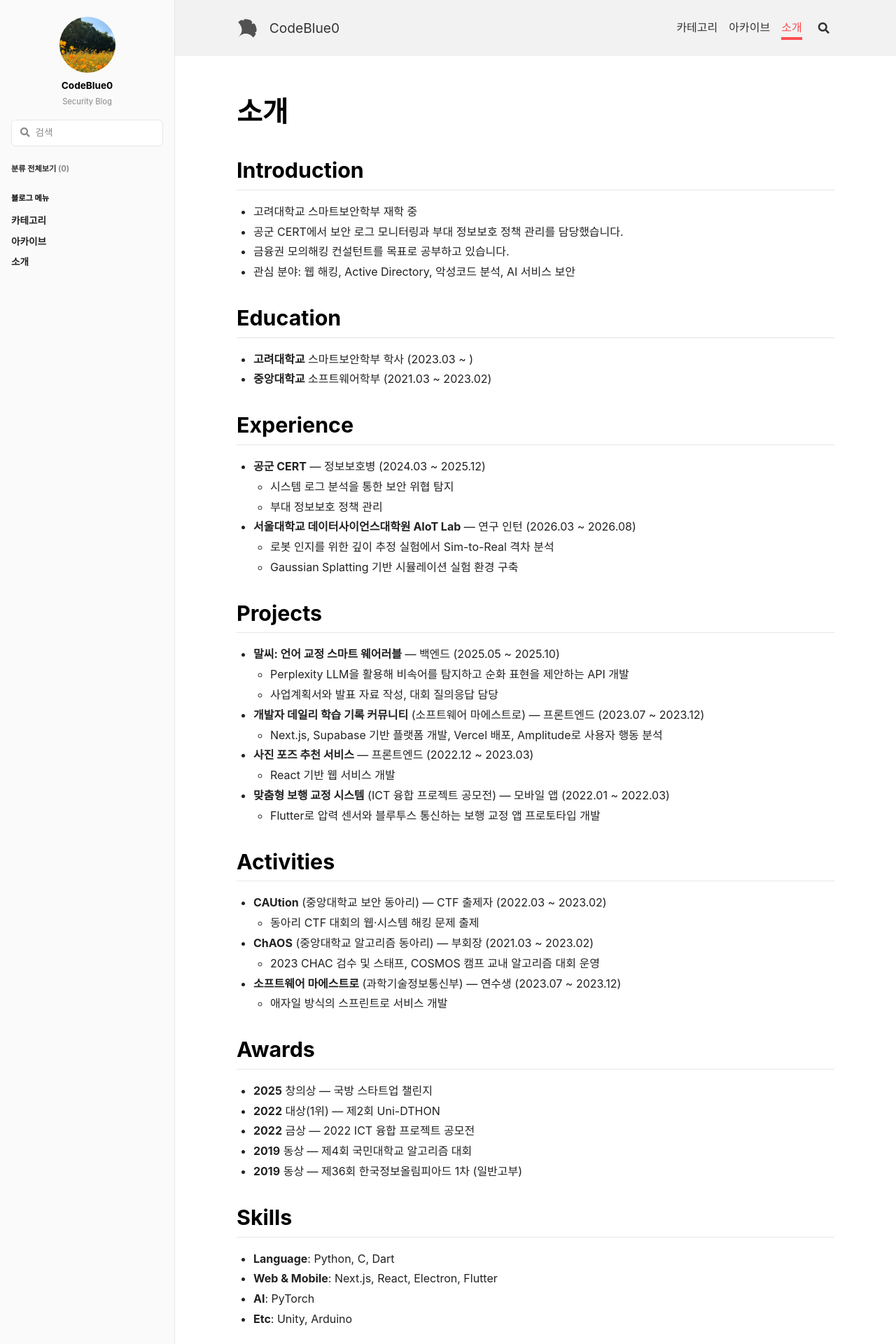
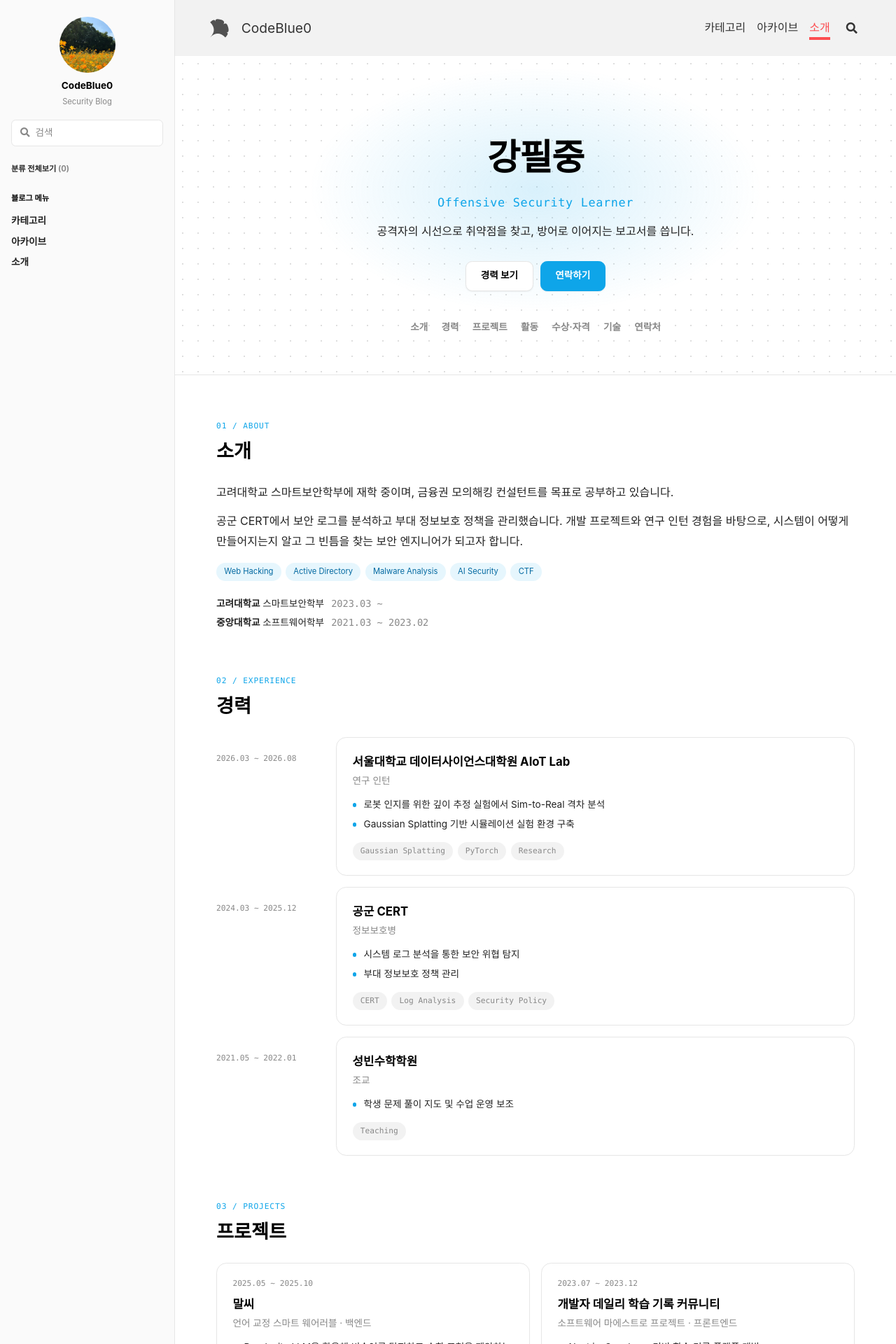
Before and after one commit to CodeBlue0/codeblue0.github.io, a Jekyll site: the page built from about.html, in a window 1280 px wide. Shown: the top 1920 px of the page at 70% size. Built offline with Jekyll 4.4.1, drawn with Linux system fonts in a browser that asks for light colours; nearby versions of some CDN libraries; some of the changed text lies outside the part shown.

Commit message:
Redesign about page as a portfolio with data-driven sections
Co-Authored-By: Claude Opus 5 <noreply@anthropic.com>

```diff
--- /dev/null
+++ b/_data/profile.yml
@@ -0,0 +1,136 @@
+# About page content (rendered by about.html). Edit text here; the layout stays the same.
+
+name: 강필중
+name_en: Philjoong Kang
+role: Offensive Security Learner
+tagline: 공격자의 시선으로 취약점을 찾고, 방어로 이어지는 보고서를 씁니다.
+
+about:
+  - 고려대학교 스마트보안학부에 재학 중이며, 금융권 모의해킹 컨설턴트를 목표로 공부하고 있습니다.
+  - 공군 CERT에서 보안 로그를 분석하고 부대 정보보호 정책을 관리했습니다. 개발 프로젝트와 연구 인턴 경험을 바탕으로, 시스템이 어떻게 만들어지는지 알고 그 빈틈을 찾는 보안 엔지니어가 되고자 합니다.
+interests: [Web Hacking, Active Directory, Malware Analysis, AI Security, CTF]
+
+experience:
+  - org: 서울대학교 데이터사이언스대학원 AIoT Lab
+    role: 연구 인턴
+    period: "2026.03 ~ 2026.08"
+    items:
+      - 로봇 인지를 위한 깊이 추정 실험에서 Sim-to-Real 격차 분석
+      - Gaussian Splatting 기반 시뮬레이션 실험 환경 구축
+    tags: [Gaussian Splatting, PyTorch, Research]
+  - org: 공군 CERT
+    role: 정보보호병
+    period: "2024.03 ~ 2025.12"
+    items:
+      - 시스템 로그 분석을 통한 보안 위협 탐지
+      - 부대 정보보호 정책 관리
+    tags: [CERT, Log Analysis, Security Policy]
+  - org: 성빈수학학원
+    role: 조교
+    period: "2021.05 ~ 2022.01"
+    items:
+      - 학생 문제 풀이 지도 및 수업 운영 보조
+    tags: [Teaching]
+
+projects:
+  - name: 말씨
+    desc: 언어 교정 스마트 웨어러블
+    role: 백엔드
+    period: "2025.05 ~ 2025.10"
+    items:
+      - Perplexity LLM을 활용해 비속어를 탐지하고 순화 표현을 제안하는 API 개발
+      - 사업계획서·발표 자료 작성, 대회 질의응답 담당
+    tags: [LLM API, Backend]
+  - name: 개발자 데일리 학습 기록 커뮤니티
+    desc: 소프트웨어 마에스트로 프로젝트
+    role: 프론트엔드
+    period: "2023.07 ~ 2023.12"
+    items:
+      - Next.js, Supabase 기반 학습 기록 플랫폼 개발
+      - Vercel 배포, Amplitude로 사용자 행동 분석
+    tags: [Next.js, Supabase, Vercel]
+  - name: 사진 포즈 추천 서비스
+    desc: 촬영 포즈 추천 웹 서비스
+    role: 프론트엔드
+    period: "2022.12 ~ 2023.03"
+    items:
+      - React 기반 웹 서비스 개발
+    tags: [React]
+  - name: 맞춤형 보행 교정 시스템
+    desc: ICT 융합 프로젝트 공모전 금상
+    role: 모바일 앱
+    period: "2022.01 ~ 2022.03"
+    items:
+      - Flutter로 압력 센서와 블루투스 통신하는 보행 교정 앱 프로토타입 개발
+    tags: [Flutter, Bluetooth, IoT]
+
+activities:
+  - org: CAUtion
+    desc: 중앙대학교 보안 동아리
+    role: CTF 출제자
+    period: "2022.03 ~ 2023.02"
+    items:
+      - 동아리 CTF 대회의 웹·시스템 해킹 문제 출제
+  - org: ChAOS
+    desc: 중앙대학교 알고리즘 동아리
+    role: 부회장
+    period: "2021.03 ~ 2023.02"
+    items:
+      - 2023 CHAC 검수 및 스태프, COSMOS 캠프 교내 알고리즘 대회 운영
+  - org: 소프트웨어 마에스트로
+    desc: 과학기술정보통신부
+    role: 연수생
+    period: "2023.07 ~ 2023.12"
+    items:
+      - 애자일 스프린트 방식으로 서비스 개발
+
+education:
+  - school: 고려대학교
+    major: 스마트보안학부
+    period: "2023.03 ~"
+  - school: 중앙대학교
+    major: 소프트웨어학부
+    period: "2021.03 ~ 2023.02"
+
+awards:
+  - year: 2025
+    title: 창의상
+    event: 국방 스타트업 챌린지
+  - year: 2022
+    title: 대상 (1위)
+    event: 제2회 Uni-DTHON
+  - year: 2022
+    title: 금상
+    event: 2022 ICT 융합 프로젝트 공모전
+  - year: 2019
+    title: 동상
+    event: 제4회 국민대학교 알고리즘 대회
+  - year: 2019
+    title: 동상
+    event: 제36회 한국정보올림피아드 1차 (일반고부)
+
+certifications:
+  - name: 정보처리산업기사
+    issuer: 한국산업인력공단
+    date: "2025.07"
+  - name: TOPCIT 618 / 1000
+    issuer: 정보통신기획평가원
+    date: "2023.10"
+
+skills:
+  - group: Language
+    items: [Python, C, Dart]
+  - group: Web & Mobile
+    items: [Next.js, React, Electron, Flutter]
+  - group: AI
+    items: [PyTorch]
+  - group: Etc
+    items: [Unity, Arduino]
+
+contact:
+  - label: GitHub
+    icon: fab fa-github
+    url: https://github.com/CodeBlue0
+  - label: RSS
+    icon: fas fa-rss
+    url: /feed.xml
--- a/_sass/custom.scss
+++ b/_sass/custom.scss
@@ -106,4 +106,217 @@
   li.active > a { color: $main-color-1; }
 }
 
+
+/* About page (about.html + _data/profile.yml) */
+$profile-accent: #0ea5e9;
+$profile-accent-d: #0369a1;
+$profile-mono: map-get($base, font-family-code);
+
+.profile {
+  padding-bottom: map-get($spacers, 6);
+  color: $text-color;
+  h3 { margin: 0; font-size: 1.05rem; color: $text-color-d; }
+  ul { list-style: none; margin: 0; padding: 0; }
+}
+.profile__mono { font-family: $profile-mono; }
+
+.profile__hero {
+  position: relative;
+  padding: 6.5rem map-get($spacers, 4) 3.5rem;
+  border-bottom: 1px solid $border-color-l;
+  text-align: center;
+  background:
+    radial-gradient(ellipse 45% 55% at 50% 42%, rgba($profile-accent, .16), transparent 70%),
+    radial-gradient(circle, rgba(#000, .13) 1px, transparent 1.2px) 0 0 / 22px 22px;
+}
+.profile__name {
+  margin: 0;
+  font-size: 3.2rem;
+  font-weight: 800;
+  letter-spacing: -.02em;
+  color: $text-color-d;
+}
+.profile__role {
+  margin: .6rem 0 0;
+  font-family: $profile-mono;
+  font-size: 1.05rem;
+  letter-spacing: .04em;
+  color: $profile-accent;
+}
+.profile__tagline {
+  margin: 1rem 0 0;
+  color: $text-color;
+}
+.profile__actions {
+  display: flex;
+  flex-wrap: wrap;
+  justify-content: center;
+  gap: .6rem;
+  margin-top: 1.8rem;
+}
+.profile__btn {
+  display: inline-flex;
+  align-items: center;
+  gap: .4rem;
+  padding: .6rem 1.3rem;
+  font-size: map-get($base, font-size-sm);
+  font-weight: 600;
+  color: $text-color-d !important;
+  text-decoration: none !important;
+  background: $background-color;
+  border: 1px solid $border-color-l;
+  border-radius: .6rem;
+  box-shadow: 0 1px 2px rgba(#000, .06);
+  transition: transform .15s, box-shadow .15s;
+  &:hover { transform: translateY(-1px); box-shadow: 0 4px 12px rgba(#000, .08); }
+}
+.profile__btn--primary {
+  color: #fff !important;
+  background: $profile-accent;
+  border-color: $profile-accent;
+}
+.profile__nav {
+  display: flex;
+  flex-wrap: wrap;
+  justify-content: center;
+  gap: .2rem 1.2rem;
+  margin-top: 2.6rem;
+  font-size: map-get($base, font-size-sm);
+  a { color: $text-color-l !important; text-decoration: none !important; }
+  a:hover { color: $profile-accent !important; }
+}
+
+.profile__section {
+  max-width: 960px;
+  margin: 0 auto;
+  padding: 4rem map-get($spacers, 4) 0;
+  scroll-margin-top: 1rem;
+}
+.profile__label {
+  margin: 0;
+  font-family: $profile-mono;
+  font-size: map-get($base, font-size-xs);
+  letter-spacing: .08em;
+  text-transform: uppercase;
+  color: $profile-accent;
+}
+.profile__title {
+  margin: .3rem 0 1.4rem;
+  padding: 0;
+  font-size: 1.7rem;
+  font-weight: 800;
+  border: 0;
+  color: $text-color-d;
+}
+.profile__text { margin: 0 0 .8rem; line-height: 1.8; }
+.profile__sub {
+  margin: .2rem 0 .7rem;
+  font-size: map-get($base, font-size-sm);
+  color: $text-color-l;
+}
+
+.profile__chips, .profile__tags {
+  display: flex;
+  flex-wrap: wrap;
+  gap: .4rem;
+  li {
+    padding: .25rem .7rem;
+    font-size: map-get($base, font-size-xs);
+    border-radius: 999px;
+  }
+}
+.profile__chips {
+  margin-top: 1rem !important;
+  li { color: $profile-accent-d; background: rgba($profile-accent, .1); }
+}
+.profile__tags {
+  margin-top: .9rem !important;
+  li { font-family: $profile-mono; color: $text-color-l; background: $text-background-color; }
+}
+.profile__edu {
+  margin-top: 1.4rem;
+  display: grid;
+  gap: .3rem;
+  font-size: map-get($base, font-size-sm);
+  .profile__mono { margin-left: .4rem; color: $text-color-l; }
+}
+
+.profile__card {
+  padding: 1.3rem 1.4rem;
+  background: $background-color;
+  border: 1px solid $border-color-l;
+  border-radius: .9rem;
+  transition: border-color .15s, box-shadow .15s;
+  &:hover { border-color: rgba($profile-accent, .45); box-shadow: 0 6px 20px rgba($profile-accent, .08); }
+}
+.profile__list {
+  li {
+    position: relative;
+    padding-left: 1rem;
+    margin-top: .3rem;
+    font-size: map-get($base, font-size-sm);
+    line-height: 1.7;
+    &::before {
+      content: "";
+      position: absolute;
+      left: 0;
+      top: .7em;
+      width: .35rem;
+      height: .35rem;
+      border-radius: 50%;
+      background: $profile-accent;
+    }
+  }
+}
+
+.profile__timeline { display: grid; gap: 1rem; }
+.profile__entry {
+  display: grid;
+  grid-template-columns: 9.5rem 1fr;
+  gap: 1.2rem;
+  .profile__period { padding-top: 1.35rem; font-size: map-get($base, font-size-xs); color: $text-color-l; }
+}
+.profile__card > .profile__period {
+  margin: 0 0 .4rem;
+  font-size: map-get($base, font-size-xs);
+  color: $text-color-l;
+}
+
+.profile__grid {
+  display: grid;
+  grid-template-columns: repeat(2, 1fr);
+  gap: 1rem;
+}
+.profile__grid--3 { grid-template-columns: repeat(3, 1fr); }
+
+.profile__rows {
+  margin-top: .8rem !important;
+  li {
+    display: flex;
+    gap: 1rem;
+    padding: .55rem 0;
+    font-size: map-get($base, font-size-sm);
+    border-bottom: 1px dashed $border-color-l;
+    &:last-child { border-bottom: 0; }
+  }
+  .profile__mono { flex: 0 0 4.2rem; color: $text-color-l; font-size: map-get($base, font-size-xs); padding-top: .15rem; }
+  em { display: block; font-style: normal; color: $text-color-l; font-size: map-get($base, font-size-xs); }
+}
+
+.profile__skills {
+  display: grid;
+  grid-template-columns: repeat(4, 1fr);
+  gap: 1rem;
+  .profile__sub { margin: 0; font-family: $profile-mono; }
+  .profile__chips { margin-top: .5rem !important; }
+}
+
+.profile__contact { text-align: center; .profile__actions { margin-top: 1rem; } }
+
+@include media-breakpoint-down(md) {
+  .profile__name { font-size: 2.4rem; }
+  .profile__entry { grid-template-columns: 1fr; gap: .3rem; .profile__period { padding-top: 0; } }
+  .profile__grid, .profile__grid--3, .profile__skills { grid-template-columns: 1fr; }
+}
+
 /* end custom scss snippet */
--- /dev/null
+++ b/about.html
@@ -0,0 +1,153 @@
+---
+layout: page
+full_width: true
+article_header: false
+titles:
+  # @start locale config
+  en      : &EN       About
+  en-GB   : *EN
+  en-US   : *EN
+  en-CA   : *EN
+  en-AU   : *EN
+  zh-Hans : &ZH_HANS  关于
+  zh      : *ZH_HANS
+  zh-CN   : *ZH_HANS
+  zh-SG   : *ZH_HANS
+  zh-Hant : &ZH_HANT  關於
+  zh-TW   : *ZH_HANT
+  zh-HK   : *ZH_HANT
+  ko      : &KO       소개
+  ko-KR   : *KO
+  fr      : &FR       À propos
+  fr-BE   : *FR
+  fr-CA   : *FR
+  fr-CH   : *FR
+  fr-FR   : *FR
+  fr-LU   : *FR
+  # @end locale config
+key: page-about
+---
+
+{%- assign p = site.data.profile -%}
+<div class="profile">
+
+  <section class="profile__hero">
+    <h1 class="profile__name">{{ p.name }}</h1>
+    <p class="profile__role">{{ p.role }}</p>
+    <p class="profile__tagline">{{ p.tagline }}</p>
+    <div class="profile__actions">
+      <a class="profile__btn" href="#experience">경력 보기</a>
+      <a class="profile__btn profile__btn--primary" href="#contact">연락하기</a>
+    </div>
+    <nav class="profile__nav">
+      <a href="#about">소개</a><a href="#experience">경력</a><a href="#projects">프로젝트</a><a href="#activities">활동</a><a href="#awards">수상·자격</a><a href="#skills">기술</a><a href="#contact">연락처</a>
+    </nav>
+  </section>
+
+  <section class="profile__section" id="about">
+    <p class="profile__label">01 / About</p>
+    <h2 class="profile__title">소개</h2>
+    {%- for _line in p.about -%}<p class="profile__text">{{ _line }}</p>{%- endfor -%}
+    <ul class="profile__chips">{%- for _t in p.interests -%}<li>{{ _t }}</li>{%- endfor -%}</ul>
+    <div class="profile__edu">
+      {%- for _e in p.education -%}
+      <div><strong>{{ _e.school }}</strong> {{ _e.major }} <span class="profile__mono">{{ _e.period }}</span></div>
+      {%- endfor -%}
+    </div>
+  </section>
+
+  <section class="profile__section" id="experience">
+    <p class="profile__label">02 / Experience</p>
+    <h2 class="profile__title">경력</h2>
+    <div class="profile__timeline">
+      {%- for _x in p.experience -%}
+      <div class="profile__entry">
+        <div class="profile__period profile__mono">{{ _x.period }}</div>
+        <div class="profile__card">
+          <h3>{{ _x.org }}</h3>
+          <p class="profile__sub">{{ _x.role }}</p>
+          <ul class="profile__list">{%- for _i in _x.items -%}<li>{{ _i }}</li>{%- endfor -%}</ul>
+          <ul class="profile__tags">{%- for _t in _x.tags -%}<li>{{ _t }}</li>{%- endfor -%}</ul>
+        </div>
+      </div>
+      {%- endfor -%}
+    </div>
+  </section>
+
+  <section class="profile__section" id="projects">
+    <p class="profile__label">03 / Projects</p>
+    <h2 class="profile__title">프로젝트</h2>
+    <div class="profile__grid">
+      {%- for _x in p.projects -%}
+      <div class="profile__card">
+        <p class="profile__period profile__mono">{{ _x.period }}</p>
+        <h3>{{ _x.name }}</h3>
+        <p class="profile__sub">{{ _x.desc }} · {{ _x.role }}</p>
+        <ul class="profile__list">{%- for _i in _x.items -%}<li>{{ _i }}</li>{%- endfor -%}</ul>
+        <ul class="profile__tags">{%- for _t in _x.tags -%}<li>{{ _t }}</li>{%- endfor -%}</ul>
+      </div>
+      {%- endfor -%}
+    </div>
+  </section>
+
+  <section class="profile__section" id="activities">
+    <p class="profile__label">04 / Activities</p>
+    <h2 class="profile__title">활동</h2>
+    <div class="profile__grid profile__grid--3">
+      {%- for _x in p.activities -%}
+      <div class="profile__card">
+        <p class="profile__period profile__mono">{{ _x.period }}</p>
+        <h3>{{ _x.org }}</h3>
+        <p class="profile__sub">{{ _x.desc }} · {{ _x.role }}</p>
+        <ul class="profile__list">{%- for _i in _x.items -%}<li>{{ _i }}</li>{%- endfor -%}</ul>
+      </div>
+      {%- endfor -%}
+    </div>
+  </section>
+
+  <section class="profile__section" id="awards">
+    <p class="profile__label">05 / Awards &amp; Certifications</p>
+    <h2 class="profile__title">수상·자격</h2>
+    <div class="profile__grid">
+      <div class="profile__card">
+        <h3>수상</h3>
+        <ul class="profile__rows">
+          {%- for _a in p.awards -%}
+          <li><span class="profile__mono">{{ _a.year }}</span><span><strong>{{ _a.title }}</strong><em>{{ _a.event }}</em></span></li>
+          {%- endfor -%}
+        </ul>
+      </div>
+      <div class="profile__card">
+        <h3>자격증</h3>
+        <ul class="profile__rows">
+          {%- for _c in p.certifications -%}
+          <li><span class="profile__mono">{{ _c.date }}</span><span><strong>{{ _c.name }}</strong><em>{{ _c.issuer }}</em></span></li>
+          {%- endfor -%}
+        </ul>
+      </div>
+    </div>
+  </section>
+
+  <section class="profile__section" id="skills">
+    <p class="profile__label">06 / Skills</p>
+    <h2 class="profile__title">기술</h2>
+    <div class="profile__skills">
+      {%- for _g in p.skills -%}
+      <div><p class="profile__sub">{{ _g.group }}</p><ul class="profile__chips">{%- for _t in _g.items -%}<li>{{ _t }}</li>{%- endfor -%}</ul></div>
+      {%- endfor -%}
+    </div>
+  </section>
+
+  <section class="profile__section profile__contact" id="contact">
+    <p class="profile__label">07 / Contact</p>
+    <h2 class="profile__title">연락처</h2>
+    <p class="profile__text">채용, 협업, 스터디 모두 편하게 연락 주세요.</p>
+    <div class="profile__actions">
+      {%- for _c in p.contact -%}
+      {%- include snippets/get-nav-url.html path=_c.url -%}
+      <a class="profile__btn" href="{{ __return }}"><i class="{{ _c.icon }}"></i> {{ _c.label }}</a>
+      {%- endfor -%}
+    </div>
+  </section>
+
+</div>
--- a/about.md
+++ /dev/null
@@ -1,89 +0,0 @@
----
-layout: article
-titles:
-  # @start locale config
-  en      : &EN       About
-  en-GB   : *EN
-  en-US   : *EN
-  en-CA   : *EN
-  en-AU   : *EN
-  zh-Hans : &ZH_HANS  关于
-  zh      : *ZH_HANS
-  zh-CN   : *ZH_HANS
-  zh-SG   : *ZH_HANS
-  zh-Hant : &ZH_HANT  關於
-  zh-TW   : *ZH_HANT
-  zh-HK   : *ZH_HANT
-  ko      : &KO       소개
-  ko-KR   : *KO
-  fr      : &FR       À propos
-  fr-BE   : *FR
-  fr-CA   : *FR
-  fr-CH   : *FR
-  fr-FR   : *FR
-  fr-LU   : *FR
-  # @end locale config
-key: page-about
----
-
-## Introduction
-
-- 고려대학교 스마트보안학부 재학 중
-- 공군 CERT에서 보안 로그 모니터링과 부대 정보보호 정책 관리를 담당했습니다.
-- 금융권 모의해킹 컨설턴트를 목표로 공부하고 있습니다.
-- 관심 분야: 웹 해킹, Active Directory, 악성코드 분석, AI 서비스 보안
-
-## Education
-
-- **고려대학교** 스마트보안학부 학사 (2023.03 ~ )
-- **중앙대학교** 소프트웨어학부 (2021.03 ~ 2023.02)
-
-## Experience
-
-- **공군 CERT** — 정보보호병 (2024.03 ~ 2025.12)
-  - 시스템 로그 분석을 통한 보안 위협 탐지
-  - 부대 정보보호 정책 관리
-- **서울대학교 데이터사이언스대학원 AIoT Lab** — 연구 인턴 (2026.03 ~ 2026.08)
-  - 로봇 인지를 위한 깊이 추정 실험에서 Sim-to-Real 격차 분석
-  - Gaussian Splatting 기반 시뮬레이션 실험 환경 구축
-
-## Projects
-
-- **말씨: 언어 교정 스마트 웨어러블** — 백엔드 (2025.05 ~ 2025.10)
-  - Perplexity LLM을 활용해 비속어를 탐지하고 순화 표현을 제안하는 API 개발
-  - 사업계획서와 발표 자료 작성, 대회 질의응답 담당
-- **개발자 데일리 학습 기록 커뮤니티** (소프트웨어 마에스트로) — 프론트엔드 (2023.07 ~ 2023.12)
-  - Next.js, Supabase 기반 플랫폼 개발, Vercel 배포, Amplitude로 사용자 행동 분석
-- **사진 포즈 추천 서비스** — 프론트엔드 (2022.12 ~ 2023.03)
-  - React 기반 웹 서비스 개발
-- **맞춤형 보행 교정 시스템** (ICT 융합 프로젝트 공모전) — 모바일 앱 (2022.01 ~ 2022.03)
-  - Flutter로 압력 센서와 블루투스 통신하는 보행 교정 앱 프로토타입 개발
-
-## Activities
-
-- **CAUtion** (중앙대학교 보안 동아리) — CTF 출제자 (2022.03 ~ 2023.02)
-  - 동아리 CTF 대회의 웹·시스템 해킹 문제 출제
-- **ChAOS** (중앙대학교 알고리즘 동아리) — 부회장 (2021.03 ~ 2023.02)
-  - 2023 CHAC 검수 및 스태프, COSMOS 캠프 교내 알고리즘 대회 운영
-- **소프트웨어 마에스트로** (과학기술정보통신부) — 연수생 (2023.07 ~ 2023.12)
-  - 애자일 방식의 스프린트로 서비스 개발
-
-## Awards
-
-- **2025** 창의상 — 국방 스타트업 챌린지
-- **2022** 대상(1위) — 제2회 Uni-DTHON
-- **2022** 금상 — 2022 ICT 융합 프로젝트 공모전
-- **2019** 동상 — 제4회 국민대학교 알고리즘 대회
-- **2019** 동상 — 제36회 한국정보올림피아드 1차 (일반고부)
-
-## Skills
-
-- **Language**: Python, C, Dart
-- **Web & Mobile**: Next.js, React, Electron, Flutter
-- **AI**: PyTorch
-- **Etc**: Unity, Arduino
-
-## Certifications
-
-- 정보처리산업기사 (2025.07)
-- TOPCIT 618/1000 (2023.10)
```
